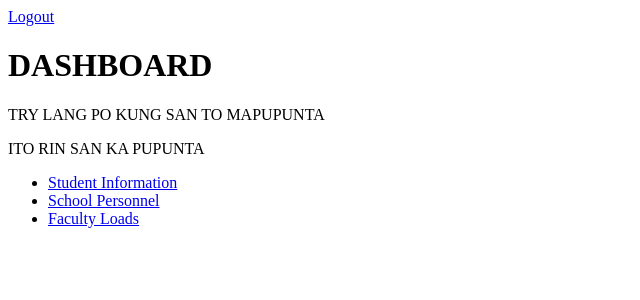
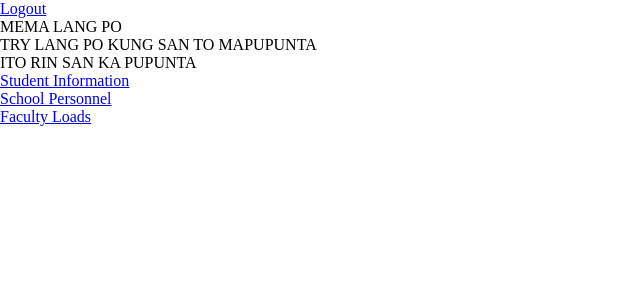
Before and after one commit to Ella-May/mobile-attendance-system, a PHP site: page /dashboard.php in a window 1280 px wide. Shown: the top 300 px of the page, without its empty margins (0-640 px from the left). Run offline with PHP 8.4, Linux system fonts and the light colour scheme.

Commit message:
dashboard

```diff
--- a/views/dashboard.php
+++ b/views/dashboard.php
@@ -8,7 +8,7 @@
     <meta charset="UTF-8">
     <meta http-equiv="X-UA-Compatible" content="IE=edge">
     <meta name="viewport" content="width=device-width, initial-scale=1.0">
-    <title>Dasboard</title>
+    <title>Dashboard</title>
     <link rel="stylesheet" href="stylesheets/dashboard.css">
 </head>
 <body>
@@ -20,19 +20,21 @@
     <a href="../includes/logout.php">Logout</a>
 
     <!--Dashboard Container-->
-    <header>
-        <h1>DASHBOARD</h1>
-    </header>
-    <main>
-        <p>TRY LANG PO KUNG SAN TO MAPUPUNTA</p>
+    <aside id="content-right">
+        <div><p>MEMA LANG PO</p></div>
+    </aside>
+    <main id="main-content">
+        <div><p>TRY LANG PO KUNG SAN TO MAPUPUNTA</p></div>
     </main>
-    <aside id="Modules">
+    <aside id="modules-left">
+        <div>
         <p>ITO RIN SAN KA PUPUNTA</p>
-        <ul>
+        <ul id="modules-tab">
             <li> <a href="studentinfo.php">Student Information</a></li>
             <li> <a href="schoolpersonnel.php">School Personnel</a></li>
             <li> <a href="facultyload.php">Faculty Loads</a></li>
         </ul>
+        </div>
     </aside>
 </body>
 </html>
--- a/views/stylesheets/dashboard.css
+++ b/views/stylesheets/dashboard.css
@@ -1,4 +1,13 @@
-#Modules{
+* {
+    padding: 0;
+    margin: 0;
+    outline: 0;
+    box-sizing: border-box;
+}
+#content-right{
+    display: grid;
+}
+#modules-tab{
     list-style-type: none;
     background-color: beige;
     display: inline;
```
